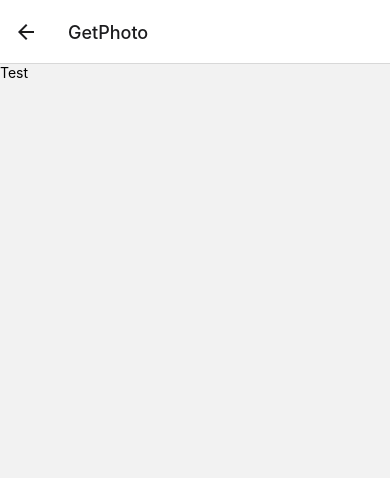
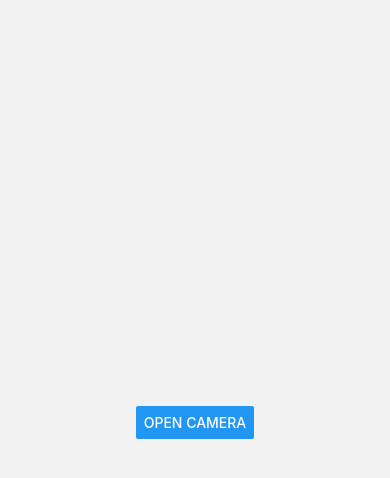
Before and after one commit to RaymondMei/FightBite, a React Native app: screen / in a window 390 px wide. Both pictures are taken after a click on the button "START". Shown: the top 478 px of the page. Built offline with nearby package versions, Linux system fonts and the light colour scheme.

Commit message:
start photo picker

```diff
--- a/App.js
+++ b/App.js
@@ -1,10 +1,14 @@
-import React from "react";
+import React from 'react';
+import { useState, useEffect, useRef } from 'react';
 import { StatusBar } from 'expo-status-bar';
-import { StyleSheet, Text, View, Button, Alert, Image } from 'react-native';
+import { StyleSheet, Text, SafeAreaView, View, Button, Alert, Image } from 'react-native';
 // import StartScreen from 'screens/StartScreen'
 // import GetPhotoScreen from 'screens/GetPhotoScreen';
 import { NavigationContainer } from '@react-navigation/native';
 import { createNativeStackNavigator } from "@react-navigation/native-stack";
+import { launchCamera, launchImageLibrary } from 'react-native-image-picker';
+
+
 
 const Stack = createNativeStackNavigator();
 import { useFonts } from "expo-font";
@@ -23,7 +27,8 @@ export default function App() {
 
   return (
     <NavigationContainer>
-      <Stack.Navigator>
+      <Stack.Navigator
+        screenOptions={{ headerShown: false }}>
         <Stack.Screen
           name="Start"
           component={StartScreen}
@@ -40,7 +45,7 @@ export default function App() {
 
 function StartScreen({ navigation }) {
   return (
-    <View style={styles.container}>
+    <SafeAreaView style={styles.container}>
 
       <Text style={{ color: 'red', fontSize: 50, fontFamily: 'RaleWay', }}> FightBite</Text>
       <Image height source={require('./assets/logo.png')} style={{ width: 300, height: 300 }} />
@@ -53,16 +58,21 @@ function StartScreen({ navigation }) {
         }}
       />
 
-    </View>
+    </SafeAreaView>
   );
 }
 
 function GetPhotoScreen() {
-  return (<View>
-    <Text>
-      Test
-    </Text>
-  </View>);
+  const openCamera = () => {
+
+  }
+  return (
+    <SafeAreaView style={styles.body}>
+      <View style={styles.center}>
+        <Button title={"Open Camera"} onPress={() => { openCamera }} />
+      </View>
+    </SafeAreaView>
+  );
 }
 
 const styles = StyleSheet.create({
@@ -72,4 +82,12 @@ const styles = StyleSheet.create({
     alignItems: 'center',
     justifyContent: 'space-around',
   },
+  body: {
+    flex: 1,
+  },
+  center: {
+    flex: 1,
+    justifyContent: 'center',
+    alignItems: 'center',
+  }
 });
--- a/app.json
+++ b/app.json
@@ -28,6 +28,9 @@
     },
     "web": {
       "favicon": "./assets/favicon.png"
-    }
+    },
+    "plugins": [
+      "react-native-vision-camera"
+    ]
   }
 }
--- a/babel.config.js
+++ b/babel.config.js
@@ -1,4 +1,4 @@
-module.exports = function(api) {
+module.exports = function (api) {
   api.cache(true);
   return {
     presets: ['babel-preset-expo'],
```
Also changed, not shown: package.json (+14 -2 lines), 2 other files (tests, documents, lock files or other folders).
